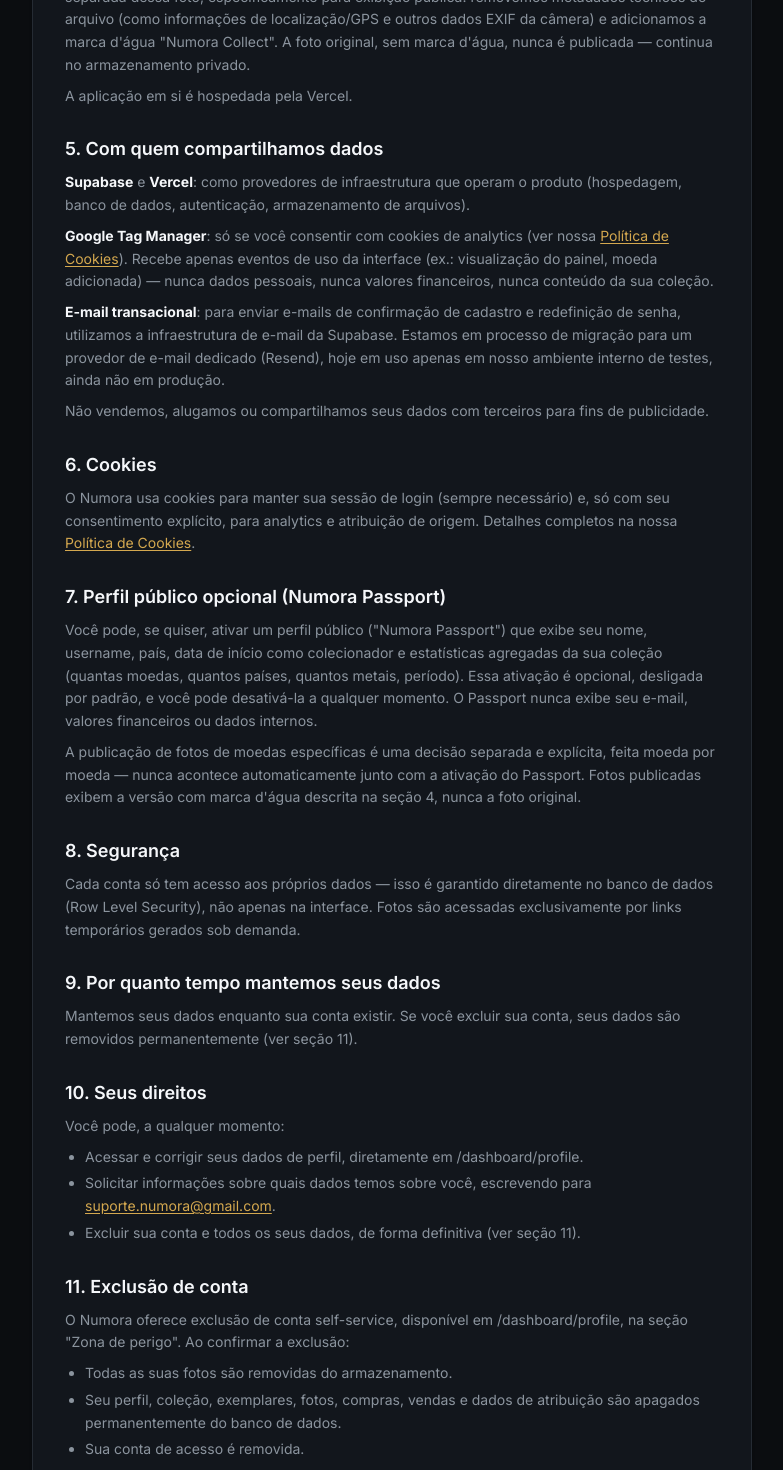
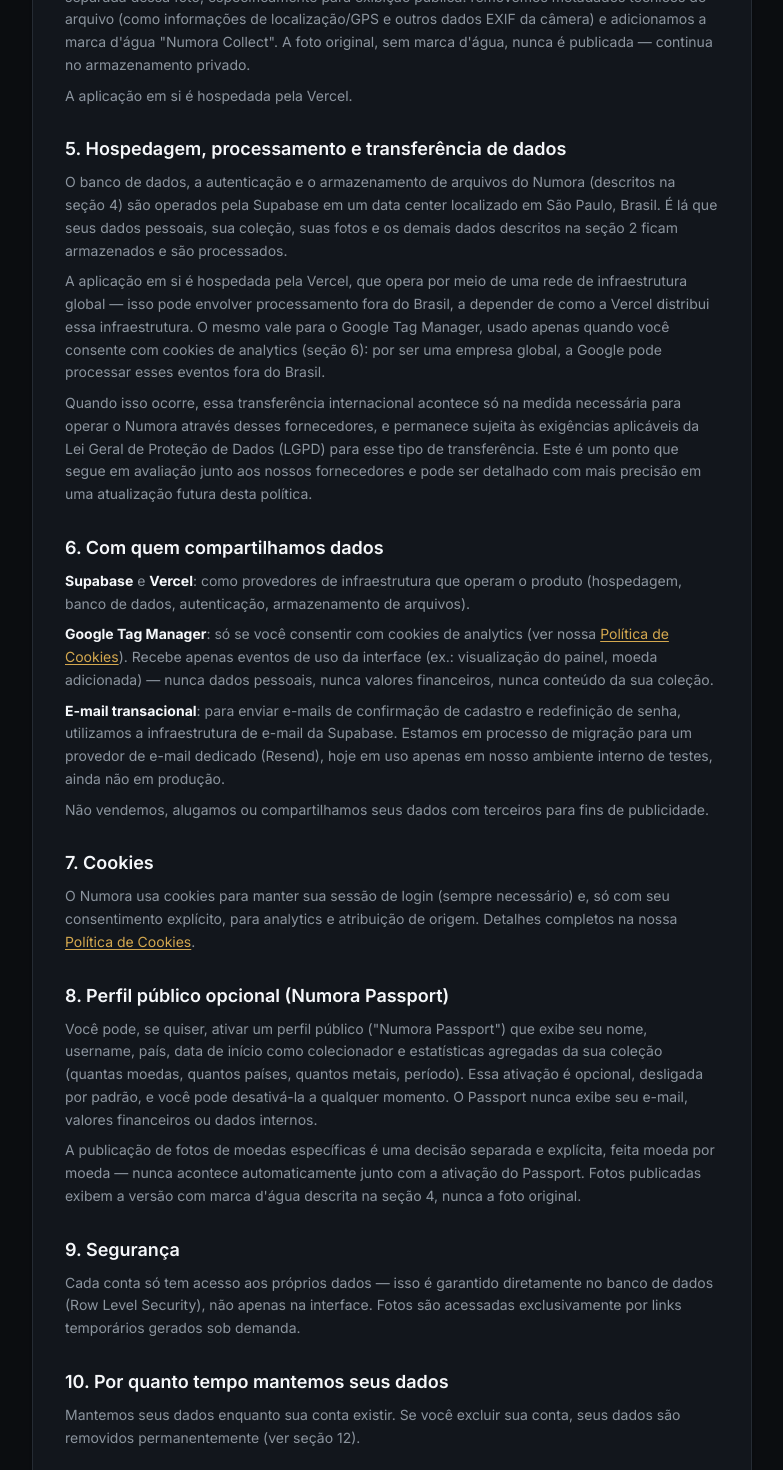
Before and after one commit to Mariianoo/Numora, a Next.js app in the folder numora-app/: page /privacy in a window 1280 px wide. Shown: the part 1500-2970 px from the top of the page, without its empty margins (248-1031 px from the left). Built offline with nearby package versions, Linux system fonts and the light colour scheme; no server answers.

Commit message:
fix(legal): clarify privacy hosting and data transfers

```diff
--- a/numora-app/app/privacy/page.tsx
+++ b/numora-app/app/privacy/page.tsx
@@ -140,7 +140,33 @@
           </section>
 
           <section>
-            <h2 className="text-lg font-semibold text-text-primary">5. Com quem compartilhamos dados</h2>
+            <h2 className="text-lg font-semibold text-text-primary">
+              5. Hospedagem, processamento e transferência de dados
+            </h2>
+            <p className="mt-2">
+              O banco de dados, a autenticação e o armazenamento de arquivos do Numora (descritos na seção 4) são
+              operados pela Supabase em um data center localizado em São Paulo, Brasil. É lá que seus dados
+              pessoais, sua coleção, suas fotos e os demais dados descritos na seção 2 ficam armazenados e são
+              processados.
+            </p>
+            <p className="mt-2">
+              A aplicação em si é hospedada pela Vercel, que opera por meio de uma rede de infraestrutura global —
+              isso pode envolver processamento fora do Brasil, a depender de como a Vercel distribui essa
+              infraestrutura. O mesmo vale para o Google Tag Manager, usado apenas quando você consente com
+              cookies de analytics (seção 6): por ser uma empresa global, a Google pode processar esses eventos
+              fora do Brasil.
+            </p>
+            <p className="mt-2">
+              Quando isso ocorre, essa transferência internacional acontece só na medida necessária para operar o
+              Numora através desses fornecedores, e permanece sujeita às exigências aplicáveis da Lei Geral de
+              Proteção de Dados (LGPD) para esse tipo de transferência. Este é um ponto que segue em avaliação
+              junto aos nossos fornecedores e pode ser detalhado com mais precisão em uma atualização futura desta
+              política.
+            </p>
+          </section>
+
+          <section>
+            <h2 className="text-lg font-semibold text-text-primary">6. Com quem compartilhamos dados</h2>
             <p className="mt-2">
               <strong className="text-text-primary">Supabase</strong> e <strong className="text-text-primary">Vercel</strong>:
               como provedores de infraestrutura que operam o produto (hospedagem, banco de dados, autenticação,
@@ -167,7 +193,7 @@
           </section>
 
           <section>
-            <h2 className="text-lg font-semibold text-text-primary">6. Cookies</h2>
+            <h2 className="text-lg font-semibold text-text-primary">7. Cookies</h2>
             <p className="mt-2">
               O Numora usa cookies para manter sua sessão de login (sempre necessário) e, só com seu consentimento
               explícito, para analytics e atribuição de origem. Detalhes completos na nossa{' '}
@@ -180,7 +206,7 @@
 
           <section>
             <h2 className="text-lg font-semibold text-text-primary">
-              7. Perfil público opcional (Numora Passport)
+              8. Perfil público opcional (Numora Passport)
             </h2>
             <p className="mt-2">
               Você pode, se quiser, ativar um perfil público (&quot;Numora Passport&quot;) que exibe seu nome,
@@ -197,7 +223,7 @@
           </section>
 
           <section>
-            <h2 className="text-lg font-semibold text-text-primary">8. Segurança</h2>
+            <h2 className="text-lg font-semibold text-text-primary">9. Segurança</h2>
             <p className="mt-2">
               Cada conta só tem acesso aos próprios dados — isso é garantido diretamente no banco de dados (Row
               Level Security), não apenas na interface. Fotos são acessadas exclusivamente por links temporários
@@ -206,15 +232,15 @@
           </section>
 
           <section>
-            <h2 className="text-lg font-semibold text-text-primary">9. Por quanto tempo mantemos seus dados</h2>
+            <h2 className="text-lg font-semibold text-text-primary">10. Por quanto tempo mantemos seus dados</h2>
             <p className="mt-2">
               Mantemos seus dados enquanto sua conta existir. Se você excluir sua conta, seus dados são removidos
-              permanentemente (ver seção 11).
+              permanentemente (ver seção 12).
             </p>
           </section>
 
           <section>
-            <h2 className="text-lg font-semibold text-text-primary">10. Seus direitos</h2>
+            <h2 className="text-lg font-semibold text-text-primary">11. Seus direitos</h2>
             <p className="mt-2">Você pode, a qualquer momento:</p>
             <ul className="mt-2 list-disc space-y-1 pl-5">
               <li>Acessar e corrigir seus dados de perfil, diretamente em /dashboard/profile.</li>
@@ -228,12 +254,12 @@
                 </a>
                 .
               </li>
-              <li>Excluir sua conta e todos os seus dados, de forma definitiva (ver seção 11).</li>
+              <li>Excluir sua conta e todos os seus dados, de forma definitiva (ver seção 12).</li>
             </ul>
           </section>
 
           <section>
-            <h2 className="text-lg font-semibold text-text-primary">11. Exclusão de conta</h2>
+            <h2 className="text-lg font-semibold text-text-primary">12. Exclusão de conta</h2>
             <p className="mt-2">
               O Numora oferece exclusão de conta self-service, disponível em /dashboard/profile, na seção
               &quot;Zona de perigo&quot;. Ao confirmar a exclusão:
@@ -255,7 +281,7 @@
           </section>
 
           <section>
-            <h2 className="text-lg font-semibold text-text-primary">12. Crianças e adolescentes</h2>
+            <h2 className="text-lg font-semibold text-text-primary">13. Crianças e adolescentes</h2>
             <p className="mt-2">
               O Numora não é direcionado a menores de 18 anos. Se tomarmos conhecimento de que coletamos dados de
               um menor sem o devido consentimento dos responsáveis, excluiremos esses dados mediante solicitação.
@@ -263,7 +289,7 @@
           </section>
 
           <section>
-            <h2 className="text-lg font-semibold text-text-primary">13. Alterações a esta política</h2>
+            <h2 className="text-lg font-semibold text-text-primary">14. Alterações a esta política</h2>
             <p className="mt-2">
               Podemos atualizar esta política conforme o Numora evolui, especialmente ao sair do Beta Fechado.
               Mudanças relevantes serão comunicadas dentro do produto.
@@ -271,7 +297,7 @@
           </section>
 
           <section>
-            <h2 className="text-lg font-semibold text-text-primary">14. Contato</h2>
+            <h2 className="text-lg font-semibold text-text-primary">15. Contato</h2>
             <p className="mt-2">
               Dúvidas sobre esta política ou sobre seus dados:{' '}
               <a
```
